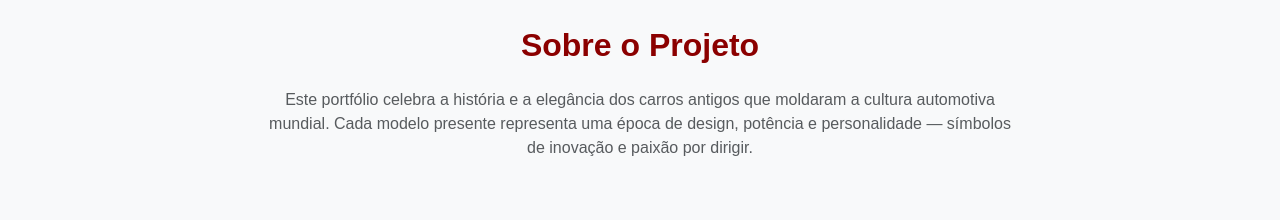
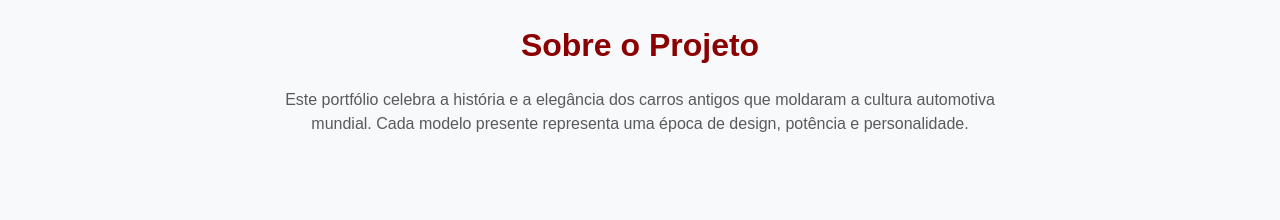
Before and after one commit to Santossz12/carros-antigos-portfolio, a plain HTML site: page index.html in a window 1280 px wide. Shown: the part 580-800 px from the top of the page. Drawn offline with nearby package versions, Linux system fonts and the light colour scheme.

Commit message:
Update index.html

```diff
--- a/index.html
+++ b/index.html
@@ -60,7 +60,7 @@
       <h2 class="section-title mb-4">Sobre o Projeto</h2>
       <p class="text-muted mx-auto" style="max-width: 750px;">
         Este portfólio celebra a história e a elegância dos carros antigos que moldaram a cultura automotiva mundial.
-        Cada modelo presente representa uma época de design, potência e personalidade — símbolos de inovação e paixão por dirigir.
+        Cada modelo presente representa uma época de design, potência e personalidade.
       </p>
     </div>
   </section>
```
